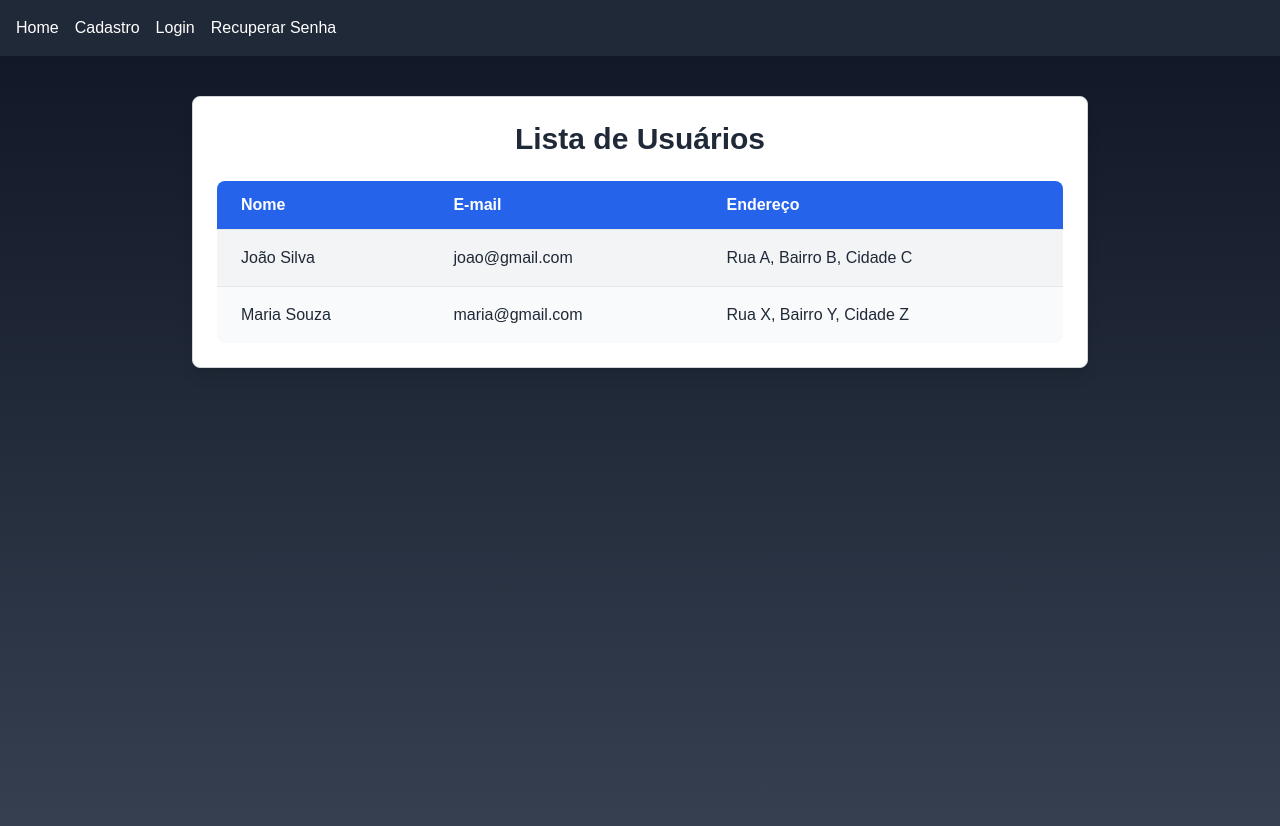
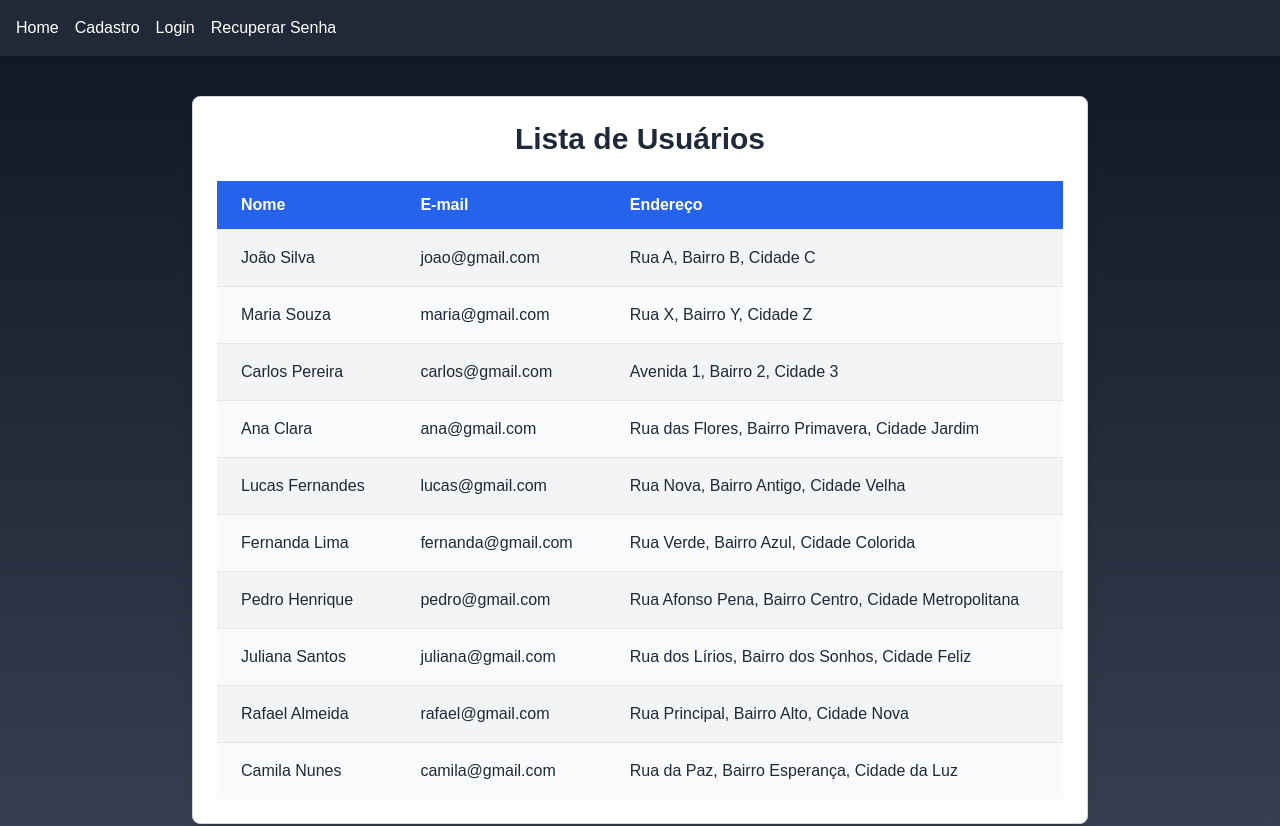
Before and after one commit to sasgustav/genezys-desafio-gustavo-vasconcelos, a Next.js app: page / in a window 1280 px wide. Shown: the top 826 px of the page. Built offline with nearby package versions, Linux system fonts and the light colour scheme.

Commit message:
Refactor layout to display user data in page.tsx

```diff
--- a/src/app/page.tsx
+++ b/src/app/page.tsx
@@ -14,15 +14,56 @@ const Home = () => {
       email: "maria@gmail.com",
       address: "Rua X, Bairro Y, Cidade Z",
     },
+    {
+      name: "Carlos Pereira",
+      email: "carlos@gmail.com",
+      address: "Avenida 1, Bairro 2, Cidade 3",
+    },
+    {
+      name: "Ana Clara",
+      email: "ana@gmail.com",
+      address: "Rua das Flores, Bairro Primavera, Cidade Jardim",
+    },
+    {
+      name: "Lucas Fernandes",
+      email: "lucas@gmail.com",
+      address: "Rua Nova, Bairro Antigo, Cidade Velha",
+    },
+    {
+      name: "Fernanda Lima",
+      email: "fernanda@gmail.com",
+      address: "Rua Verde, Bairro Azul, Cidade Colorida",
+    },
+    {
+      name: "Pedro Henrique",
+      email: "pedro@gmail.com",
+      address: "Rua Afonso Pena, Bairro Centro, Cidade Metropolitana",
+    },
+    {
+      name: "Juliana Santos",
+      email: "juliana@gmail.com",
+      address: "Rua dos Lírios, Bairro dos Sonhos, Cidade Feliz",
+    },
+    {
+      name: "Rafael Almeida",
+      email: "rafael@gmail.com",
+      address: "Rua Principal, Bairro Alto, Cidade Nova",
+    },
+    {
+      name: "Camila Nunes",
+      email: "camila@gmail.com",
+      address: "Rua da Paz, Bairro Esperança, Cidade da Luz",
+    },
   ];
 
   return (
-    <div className="min-h-screen bg-gradient-to-b from-gray-900 to-gray-700 text-white flex items-start justify-center py-10">
+    <div className="min-h-screen bg-gradient-to-b from-gray-900 to-gray-700 text-white flex items-start justify-center py-10 px-4">
       <div className="max-w-4xl w-full bg-white text-gray-800 shadow-lg rounded-lg p-6 border border-gray-300">
         <h1 className="text-3xl font-bold text-center mb-6">
           Lista de Usuários
         </h1>
-        <table className="w-full table-auto border-collapse overflow-hidden rounded-lg">
+        <div className="overflow-x-auto">
+          <table className="w-full table-auto border-collapse rounded-lg shadow-md">
             <thead>
               <tr className="bg-blue-600 text-white">
                 <th className="px-6 py-3 text-left">Nome</th>
@@ -38,8 +79,8 @@ const Home = () => {
                     index % 2 === 0 ? "bg-gray-100" : "bg-gray-50"
                   } hover:bg-blue-100 transition duration-200`}
                 >
-                <td className="px-6 py-4">{user.name}</td>
-                <td className="px-6 py-4">{user.email}</td>
+                  <td className="px-6 py-4 whitespace-nowrap">{user.name}</td>
+                  <td className="px-6 py-4 whitespace-nowrap">{user.email}</td>
                   <td className="px-6 py-4">{user.address}</td>
                 </tr>
               ))}
@@ -47,6 +88,7 @@ const Home = () => {
           </table>
         </div>
       </div>
+    </div>
   );
 };
 
```
Lines whose indentation alone changed are shown as unchanged.
